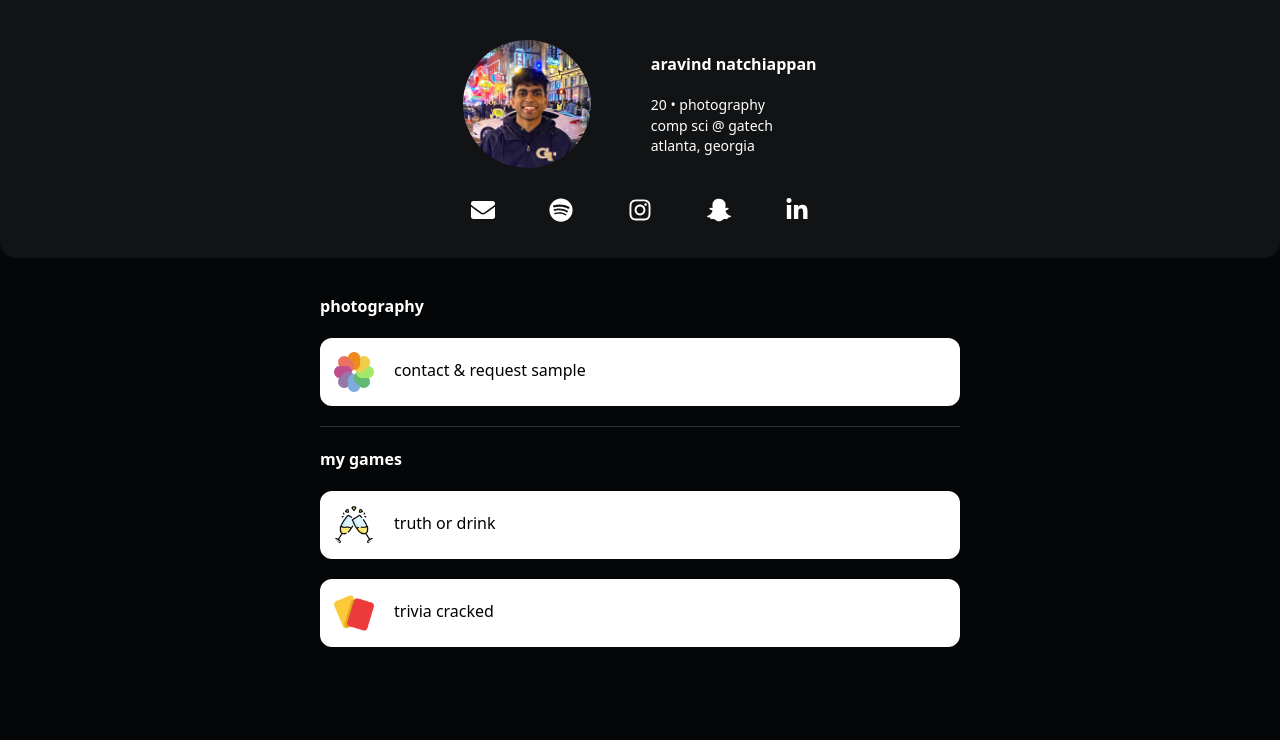
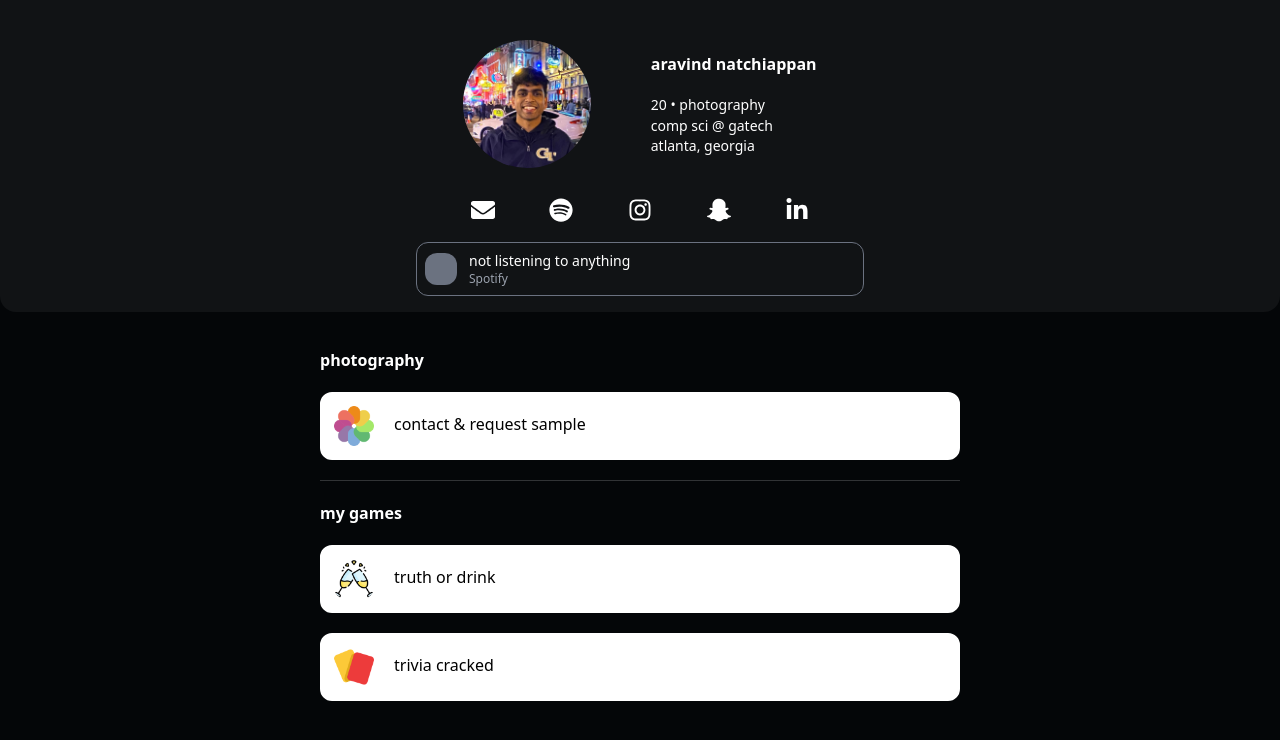
Before and after one commit to aravindnatch/aravindnatch.github.io, a Next.js app: page / in a window 1280 px wide. Shown: the top 740 px of the page. Built offline with nearby package versions, Linux system fonts and the light colour scheme; no server answers.

Commit message:
add currently listening

```diff
--- a/components/mobile.tsx
+++ b/components/mobile.tsx
@@ -1,5 +1,7 @@
 import type { NextPage } from 'next'
 import Head from 'next/head'
+import axios from 'axios'
+import { Audio } from 'react-loader-spinner'
 
 import links from '../data/links.json'
 
@@ -10,8 +12,25 @@ import {
   FaSnapchatGhost,
   FaLinkedinIn
 } from "react-icons/fa";
+import { useEffect, useState } from 'react';
 
 const Mobile: NextPage = () => {
+  const [listening, setListening] = useState({artist: '', song: '', image: '', link: 'https://open.spotify.com/user/aravind.natch'})
+
+  useEffect(() => {
+    axios.get('https://listening.aru.wtf/spotify/current').then((res) => {
+      if (res.data === '') {
+        setListening({artist: '', song: '', image: '', link: 'https://open.spotify.com/user/aravind.natch'})
+        return
+      }
+
+      const artist = res.data.artists[0].name
+      const song = res.data.name
+      const image = res.data.album.images[0].url
+      const link = `https://open.spotify.com/track/${res.data.id}`
+      setListening({artist, song, image, link})
+    }).catch(() => {})
+  }, [])
 
   function getAge() {
     var today = new Date();
@@ -32,7 +51,7 @@ const Mobile: NextPage = () => {
         <meta name="theme-color" content="#111315" />
       </Head>
 
-      <div className="bg-[#111315] px-10 pt-10 pb-5 w-full">
+      <div className="bg-[#111315] px-10 pt-10 w-full">
         <div className="max-w-md mx-auto">
           <div className="flex justify-evenly">
             <div className="w-32 h-32 min-w-32 min-h-32 ">
@@ -79,6 +98,28 @@ const Mobile: NextPage = () => {
               <FaLinkedinIn className="text-white text-2xl inline cursor-pointer" />
             </a>
           </div>
+
+          <div className="w-full">
+            <a href={listening.link} className="w-full justify-center flex">
+              <div className="flex border border-gray-500 rounded-xl mt-5 p-2 items-center w-full">
+                <div className="flex-shrink-0 justify-left pr-1">
+                  {
+                    listening.image ?
+                      <img src={listening.image} className="h-8 w-8 rounded-xl"/> :
+                      <div className="h-8 w-8 rounded-xl bg-gray-500"></div>
+                  }
+                </div>
+                <div className="text-white text-left text-sm px-2 truncate">
+                  {listening.song || 'not listening to anything'}
+                  <div className="text-xs">
+                    <span className="text-gray-400">
+                      {listening.artist || 'Spotify'}
+                    </span>
+                  </div>
+                </div>
+              </div>
+            </a>
+          </div>
         </div>
       </div>
 
--- a/package.json
+++ b/package.json
@@ -7,6 +7,7 @@
     "start": "next start"
   },
   "dependencies": {
+    "axios": "^1.3.4",
     "next": "latest",
     "react": "^17.0.2",
     "react-dom": "^17.0.2",
```
Also changed, not shown: 1 other file (tests, documents, lock files or other folders).
